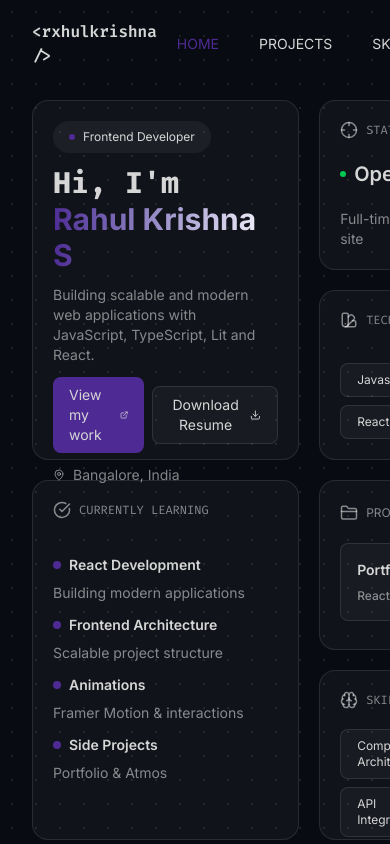
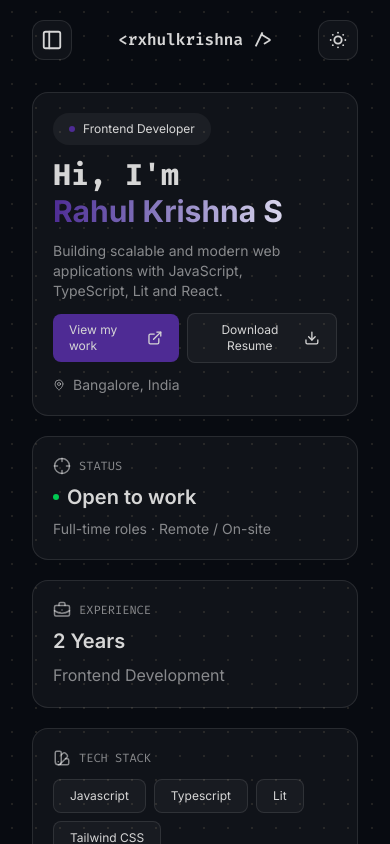
Before and after one commit to rxhulkrishna/Portfolio, a React app: page / in a window 390 px wide. Shown: the top 844 px of the page. Built offline with nearby package versions, Linux system fonts and the light colour scheme; the HTML template or start-up script is replaced by a standard one.

Commit message:
enhance layout responsiveness

```diff
--- a/src/App.jsx
+++ b/src/App.jsx
@@ -7,7 +7,7 @@ import Navbar from "./components/Navbar";
 
 function App() {
   return (
-    <div className="relative h-screen overflow-hidden">
+    <div className="relative h-screen lg:overflow-hidden">
       <div className="absolute inset-0 -z-10 h-full w-full bg-[radial-gradient(#212121_1px,transparent_1px)] bg-size-[24px_24px]"></div>
       <div className="max-w-7xl mx-auto px-8 py-5">
         <Navbar />
--- a/src/components/Navbar.jsx
+++ b/src/components/Navbar.jsx
@@ -1,12 +1,18 @@
-import { SunDim } from "lucide-react";
+import { PanelLeft, SunDim } from "lucide-react";
 import { NavLink } from "react-router-dom";
 
 function Navbar() {
   const isActiveStyles = (isActive) => `${isActive ? "text-[#4e2b94]" : ""}`;
   return (
     <nav className="w-full flex justify-between items-center gap-5 ">
-      <span className="fontMonospace font-semibold" >{"<rxhulkrishna />"}</span>
-      <div className="flex gap-10 items-center text-sm">
+      <button
+        type="button"
+        className="border lg:hidden border-white/10 rounded-xl bg-white/[0.035] p-2 cursor-pointer"
+      >
+        <PanelLeft size="22" className="" />
+      </button>
+      <span className="fontMonospace font-semibold">{"<rxhulkrishna />"}</span>
+      <div className="hidden lg:flex gap-10 items-center text-sm">
         <NavLink
           to="/"
           className={({ isActive }) => ` ${isActiveStyles(isActive)}`}
--- a/src/components/home/CurrentFocusCard.jsx
+++ b/src/components/home/CurrentFocusCard.jsx
@@ -3,8 +3,8 @@ import Card from "../Card";
 
 function CurrentFocusCard() {
   return (
-    <Card className="flex flex-col gap-4 row-span-2">
-      <div className="text-xs flex items-center gap-2 text-white/50 mb-5">
+    <Card className="flex flex-col gap-4 lg:row-span-2 gap-2">
+      <div className="text-xs flex items-center gap-2 text-white/50 lg:mb-5">
         <span>
           <CheckCircle size="18" />
         </span>
--- a/src/components/home/HeroCard.jsx
+++ b/src/components/home/HeroCard.jsx
@@ -4,7 +4,7 @@ import { NavLink } from "react-router-dom";
 
 function HeroCard() {
   return (
-    <Card className="row-span-2 flex flex-col gap-3 justify-between">
+    <Card className="md:row-span-2 flex flex-col gap-3 justify-between">
       <div className="text-xs px-4 py-2 bg-white/5 rounded-full flex items-center justify-center gap-2 w-max">
         <span className="size-1.5 bg-[#4e2b94] rounded-full"></span>
         Frontend Developer
@@ -19,11 +19,14 @@ function HeroCard() {
         Building scalable and modern web applications with JavaScript,
         TypeScript, Lit and React.
       </p>
-      <div className="flex gap-2 items-center justify-start text-sm">
-        <NavLink to="/projects" className="btn-primary flex items-center gap-2">
+      <div className="flex gap-2 items-center justify-start text-xs lg:text-sm">
+        <NavLink
+          to="/projects"
+          className="btn-primary flex items-center justify-start gap-2"
+        >
           View my work <ExternalLink size="18" />
         </NavLink>
-        <button className="btn-secondary flex items-center gap-2 cursor-pointer">
+        <button className="btn-secondary flex items-center justify-start gap-2 cursor-pointer">
           Download Resume <Download size="18" />
         </button>
       </div>
--- a/src/components/home/Projects.jsx
+++ b/src/components/home/Projects.jsx
@@ -4,7 +4,7 @@ import { NavLink } from "react-router-dom";
 
 function Projects() {
   return (
-    <Card className="flex flex-col col-span-2 justify-between">
+    <Card className="flex flex-col flex-wrap md:col-span-2 justify-between gap-3">
       <div className="text-xs rowFlex gap-2 text-white/50 justify-between">
         <span className="text-xs rowFlex gap-2 text-white/50">
           <FolderClosed size="18" />
@@ -14,20 +14,20 @@ function Projects() {
           View all projects <ArrowUpRightIcon />
         </NavLink>
       </div>
-      <div className="rowFlex justify-between">
-        <div className="text-sm font-semibold flex flex-col projectCard gap-2 w-54">
+      <div className="rowFlex flex-wrap justify-between gap-3">
+        <div className="text-sm font-semibold flex flex-col projectCard gap-2 w-full lg:w-54">
           <h4>Portfolio</h4>
           <span className="text-xs text-white/50 font-medium">
             React • Tailwind
           </span>
         </div>
-        <div className="text-sm font-semibold flex flex-col projectCard gap-2 w-54">
+        <div className="text-sm font-semibold flex flex-col projectCard gap-2 w-full lg:w-54">
           <h4>Atmos</h4>
           <span className="text-xs text-white/50 font-medium">
             React • OpenWeather API
           </span>
         </div>
-        <div className="text-sm font-semibold flex flex-col projectCard gap-2 w-54">
+        <div className="text-sm font-semibold flex flex-col projectCard gap-2 w-full lg:w-54">
           <h4>Task Flow</h4>
           <span className="text-xs text-white/50 font-medium">
             React • Local Storage
--- a/src/components/home/SkillsCard.jsx
+++ b/src/components/home/SkillsCard.jsx
@@ -11,12 +11,12 @@ function SkillsCard() {
         </span>
         <span className="fontMonospace">SKILLS</span>
       </div>
-      <div className="flex flex-col justify-start gap-2 mb-5">
-        <div className="flex items-center justify-start gap-2">
+      <div className="flex flex-col flex-wrap justify-start gap-2 mb-5">
+        <div className="flex flex-wrap items-center justify-start gap-2">
           <PillChips label="Component Architecture" />
           <PillChips label="Responsive Design" />
         </div>
-        <div className="flex items-center justify-start gap-2">
+        <div className="flex flex-wrap items-center justify-start gap-2">
           <PillChips label="API Integration" />
           <PillChips label="Performance Optimization" />
         </div>
--- a/src/components/home/StatusCard.jsx
+++ b/src/components/home/StatusCard.jsx
@@ -14,7 +14,9 @@ function StatusCard() {
         <span className="size-1.5 bg-green-500 rounded-full"></span>
         Open to work
       </div>
-      <span className="text-sm text-white/50">Full-time roles · Remote / On-site</span>
+      <span className="text-sm text-white/50">
+        Full-time roles · Remote / On-site
+      </span>
     </Card>
   );
 }
--- a/src/components/home/TechStackCard.jsx
+++ b/src/components/home/TechStackCard.jsx
@@ -4,21 +4,21 @@ import PillChips from "../PillChips";
 
 function TechStackCard() {
   return (
-    <Card className="flex flex-col gap-2 justify-between col-span-2">
+    <Card className="flex flex-col gap-3 justify-between lg:col-span-2">
       <div className="text-xs flex items-center gap-2 text-white/50">
         <span>
           <SwatchBookIcon size="18" />
         </span>
         <span className="fontMonospace">TECH STACK</span>
       </div>
-      <div className="flex flex-col justify-start gap-2">
-        <div className="flex items-center justify-start gap-2">
+      <div className="flex flex-col flex-wrap justify-start gap-2">
+        <div className="flex flex-wrap items-center justify-start gap-2">
           <PillChips label="Javascript" />
           <PillChips label="Typescript" />
           <PillChips label="Lit" />
           <PillChips label="Tailwind CSS" />
         </div>
-        <div className="flex items-center justify-start gap-2">
+        <div className="flex items-center flex-wrap justify-start gap-2">
           <PillChips label="React" />
           <PillChips label="HTML" />
           <PillChips label="CSS" />
--- a/src/pages/Home.jsx
+++ b/src/pages/Home.jsx
@@ -9,7 +9,7 @@ import TechStackCard from "../components/home/TechStackCard";
 
 function Home() {
   return (
-    <div className="grid grid-cols-[1.2fr_1fr_1fr] auto-rows-[170px] gap-5">
+    <div className="grid grid-cols-1 md:grid-cols-2 lg:grid-cols-[1.2fr_1fr_1fr] lg:auto-rows-[170px] gap-5">
       <HeroCard />
       <StatusCard />
       <ExperienceCard />
```
